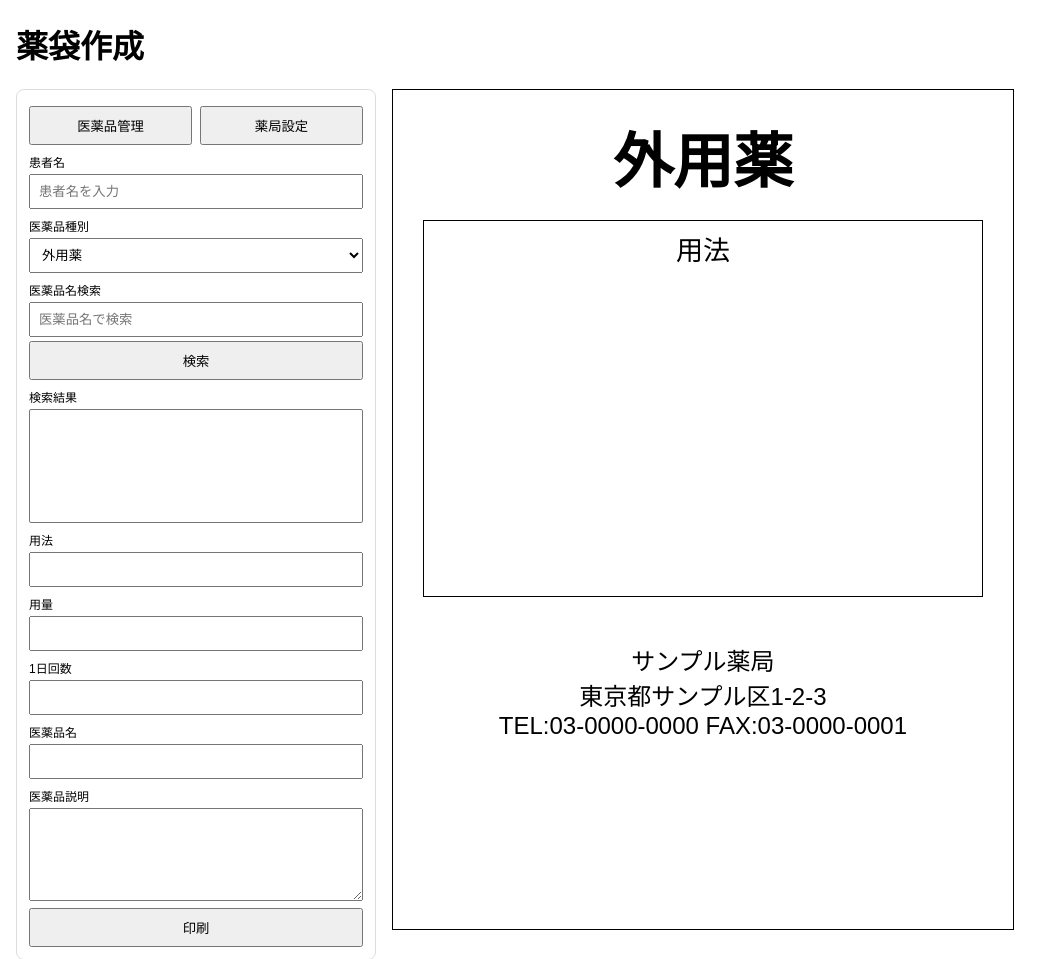
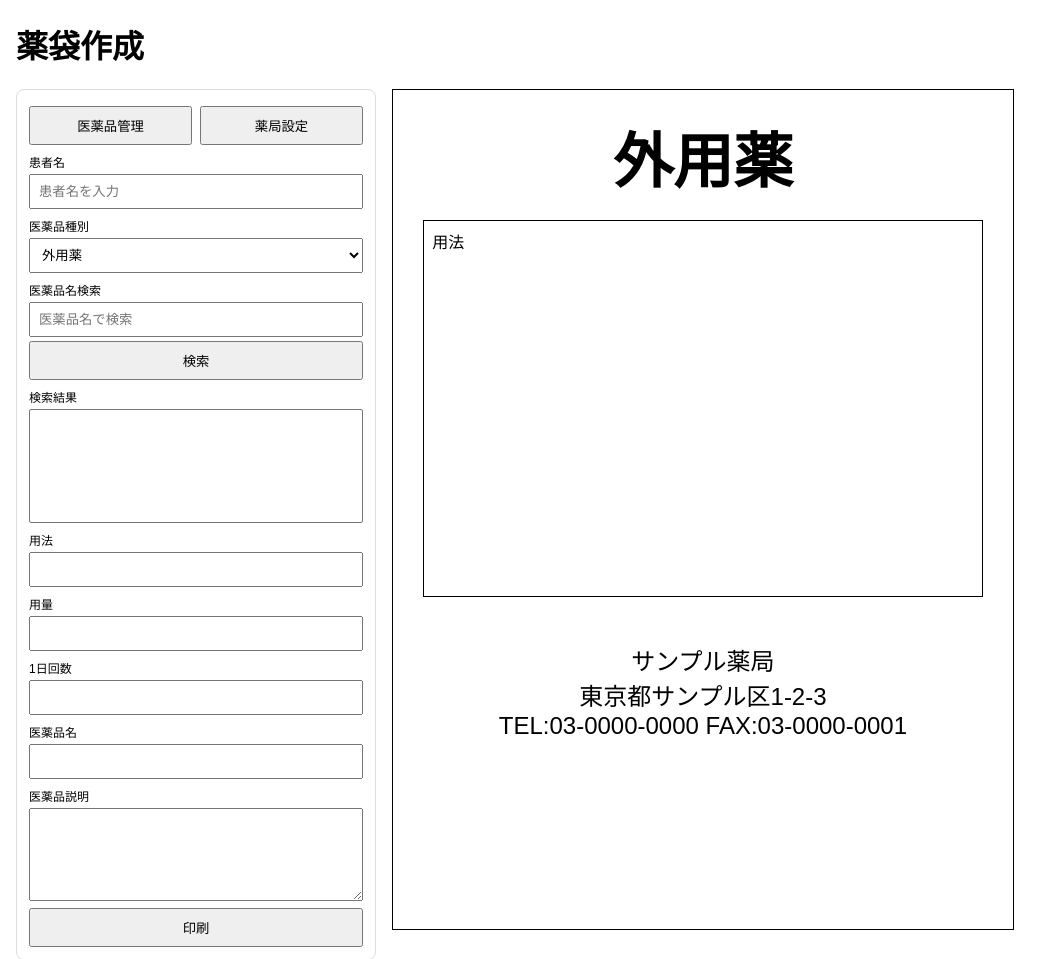
Before and after one commit to Sugatank023/yakutai-generate, a PHP site: page / in a window 1280 px wide. Shown: the top 959 px of the page, without its empty margins (0-1061 px from the left). Run offline with PHP 8.4, Linux system fonts and the light colour scheme; data that the repository does not hold is empty.

Commit message:
Update index.php

```diff
--- a/public/index.php
+++ b/public/index.php
@@ -20,7 +20,12 @@ $types = medicineTypes();
     .title { text-align: center; font-size: 60px; font-weight: bold; margin-bottom: 8px; }
     .patient { text-align: center; font-size: 36px; margin-bottom: 8px; padding-bottom: 4px; }
     .box { border: 1px solid #000; padding: 8px; min-height: 95mm; }
+<<<<<<< Updated upstream
     .usage-label, .usage-main, .usage-freq { font-size: 27px; text-align: center; }
+=======
+    .usage-label, .usage-main, .usage-freq { font-size: 33px; text-align: center; }
+    .usage-label { text-align: left; }
+>>>>>>> Stashed changes
     .usage-main, .usage-freq { margin-top: 4px; }
     .medicine-name { margin-top: 12mm; font-size: 18px; font-weight: bold; }
     .desc { margin-top: 6px; min-height: 40mm; white-space: pre-wrap; }
```
